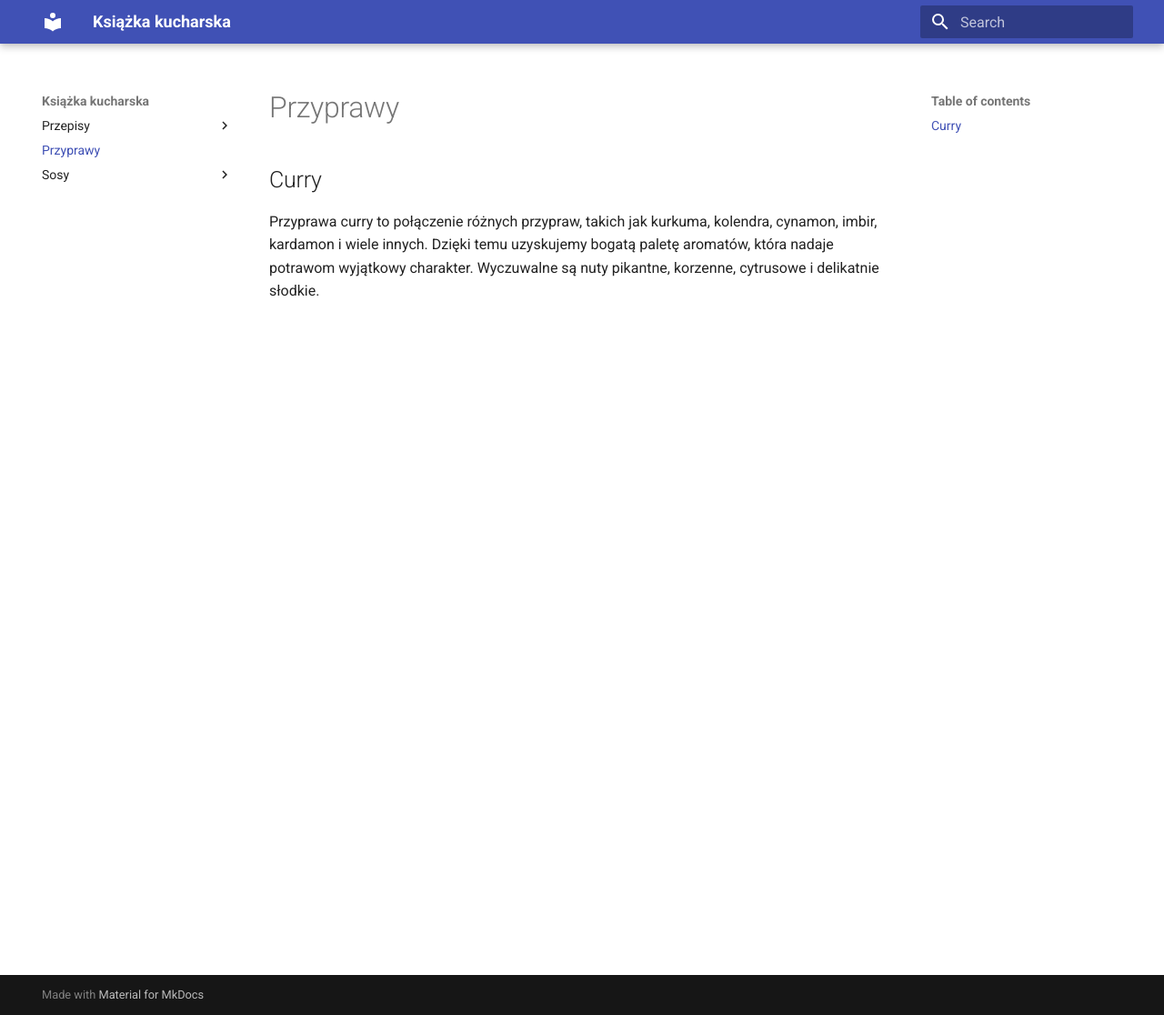
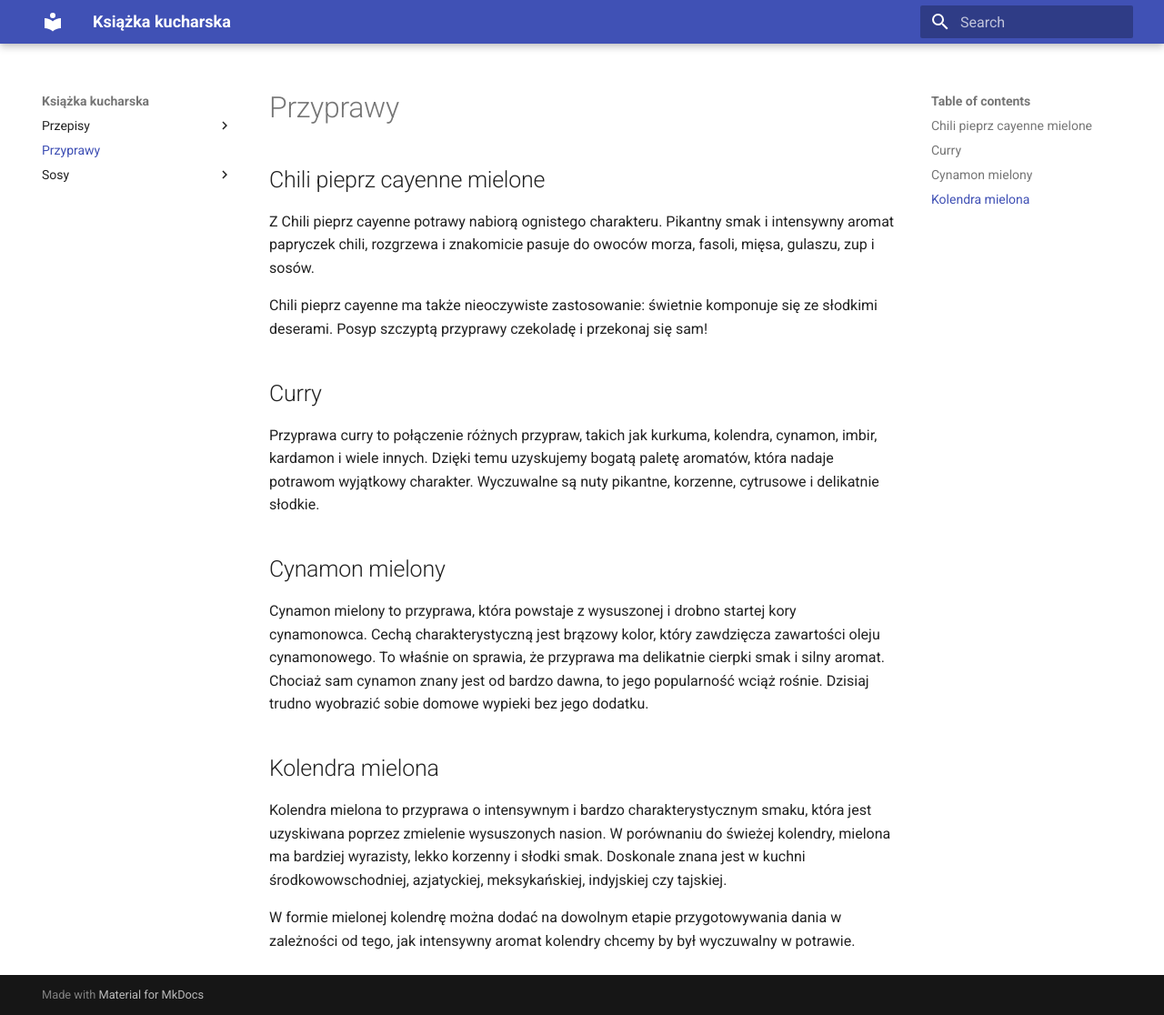
Before and after one commit to danielpacak/cookbook, an MkDocs documentation site: the page built from docs/przyprawy.md, in a window 1280 px wide and 1116 px high. Shown: the whole window at 91% size. Built offline with MkDocs 1.6.1 and Material for MkDocs 9.7.7, drawn with Linux system fonts in a browser that asks for light colours.

Commit message:
przyprawy: kolendra, cynamon, Chili pieprz cayenne

```diff
--- a/docs/przepisy/tajski-obiad.md
+++ b/docs/przepisy/tajski-obiad.md
@@ -2,12 +2,12 @@
 
 ## Składniki
 
-* Pierś z kurczaka - ok 200g
+* Pierś z kurczaka - ok. 200g
 * Oliwa z oliwek - 3 łyżki stołowe
 * Sól - 1/2 łyżeczki
-* Cynamon - 1/2 łyżeczki
-* Kolendra świeża lub mielona - 1/2 łyżeczki przyprawy
-* Chili pieprz cayenne mielone lub papryka słodka mielona lub papryka ostra mielona - 1/2 łyżeczki
+* [Cynamon mielony](../przyprawy.md#cynamon-mielony) - 1/2 łyżeczki
+* Kolendra świeża lub [kolendra mielona](../przyprawy.md#kolendra-mielona) - 1/2 łyżeczki przyprawy
+* [Chili pieprz cayenne mielone](../przyprawy.md#chili-pieprz-cayenne-mielone) lub papryka słodka mielona lub papryka ostra mielona - 1/2 łyżeczki
 * Papryka czerwona - 1 szt.
 * Daktyle suszone - 4 szt.
 * Orzechy nerkowca - garść
@@ -19,14 +19,15 @@
    oliwy z oliwek i przyprawy. Dodać paprykę pokrojoną na małe paseczki. Dodać
    drobno pokrojone daktyle i wszystko dokładnie wymieszać. Odstawić mięso do
    marynowania jeśli mamy czas.
-2. Rozgrzać patelnię, wrzućić orzechy nerkowca i prażyć przez kilka minut.
+2. Rozgrzać patelnię, wrzucić orzechy nerkowca i prażyć przez kilka minut.
 3. Wrzucić mięso w marynacie na patelnię. Smażyć pod pokrywką 2-3 minuty. Potem
    dokładnie wymieszać i smażyć pod pokrywką kolejne 3 minuty.
 4. Dodać sos sojowy i smażyć około 1 minuty. Wyłączyć kuchenkę i zostawić mięso
-   pod pokrywką, żeby "złapało" aromatu
+   pod pokrywką, żeby "złapało" aromatu.
 
 ## Uwagi
 
-* <https://www.youtube.com/watch?v=FdwsdioMdIw&t=712s>
+* <https://www.youtube.com/watch?v=FdwsdioMdIw>
+* <https://wmf.pl/pl/p/Patelnia-stalowa-28cm-Ultimate/6646>
 
 ![](obiad-tajski.png)
--- a/docs/przyprawy.md
+++ b/docs/przyprawy.md
@@ -1,4 +1,13 @@
 # Przyprawy
+
+## Chili pieprz cayenne mielone
+
+Z Chili pieprz cayenne potrawy nabiorą ognistego charakteru. Pikantny smak i
+intensywny aromat papryczek chili, rozgrzewa i znakomicie pasuje do owoców
+morza, fasoli, mięsa, gulaszu, zup i sosów.
+
+Chili pieprz cayenne ma także nieoczywiste zastosowanie: świetnie komponuje się
+ze słodkimi deserami. Posyp szczyptą przyprawy czekoladę i przekonaj się sam!
 
 ## Curry
 
@@ -6,3 +15,24 @@ Przyprawa curry to połączenie różnych przypraw, takich jak kurkuma, kolendra
 cynamon, imbir, kardamon i wiele innych. Dzięki temu uzyskujemy bogatą paletę
 aromatów, która nadaje potrawom wyjątkowy charakter. Wyczuwalne są nuty
 pikantne, korzenne, cytrusowe i delikatnie słodkie.
+
+## Cynamon mielony
+
+Cynamon mielony to przyprawa, która powstaje z wysuszonej i drobno startej
+kory cynamonowca. Cechą charakterystyczną jest brązowy kolor, który zawdzięcza
+zawartości oleju cynamonowego. To właśnie on sprawia, że przyprawa ma
+delikatnie cierpki smak i silny aromat. Chociaż sam cynamon znany jest od
+bardzo dawna, to jego popularność wciąż rośnie. Dzisiaj trudno wyobrazić sobie
+domowe wypieki bez jego dodatku.
+
+## Kolendra mielona
+
+Kolendra mielona to przyprawa o intensywnym i bardzo charakterystycznym smaku,
+która jest uzyskiwana poprzez zmielenie wysuszonych nasion. W porównaniu do
+świeżej kolendry, mielona ma bardziej wyrazisty, lekko korzenny i słodki smak.
+Doskonale znana jest w kuchni środkowowschodniej, azjatyckiej, meksykańskiej,
+indyjskiej czy tajskiej.
+
+W formie mielonej kolendrę można dodać na dowolnym etapie przygotowywania dania
+w zależności od tego, jak intensywny aromat kolendry chcemy by był wyczuwalny w
+potrawie.
```
